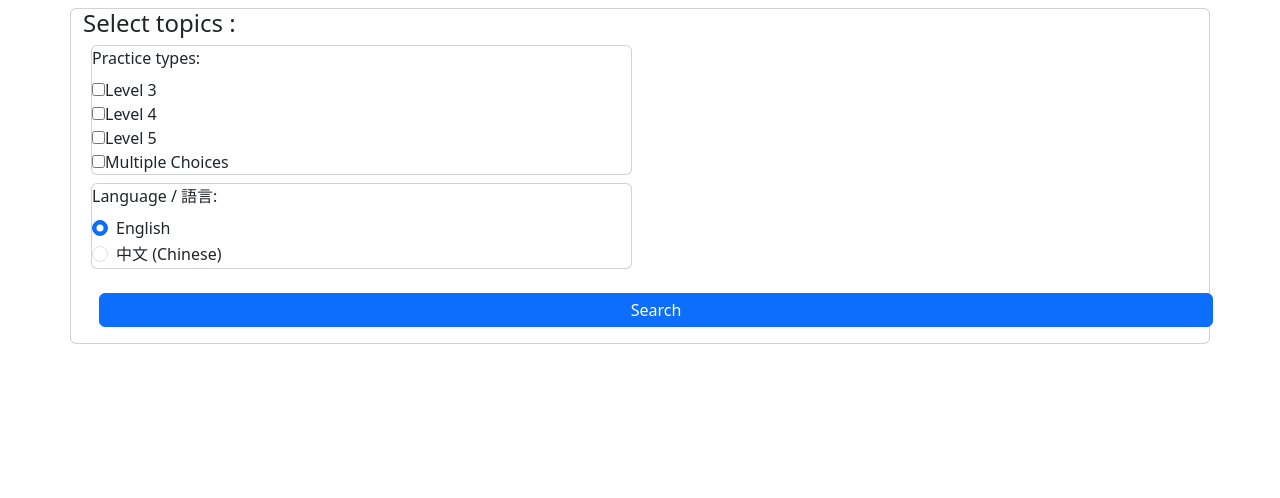
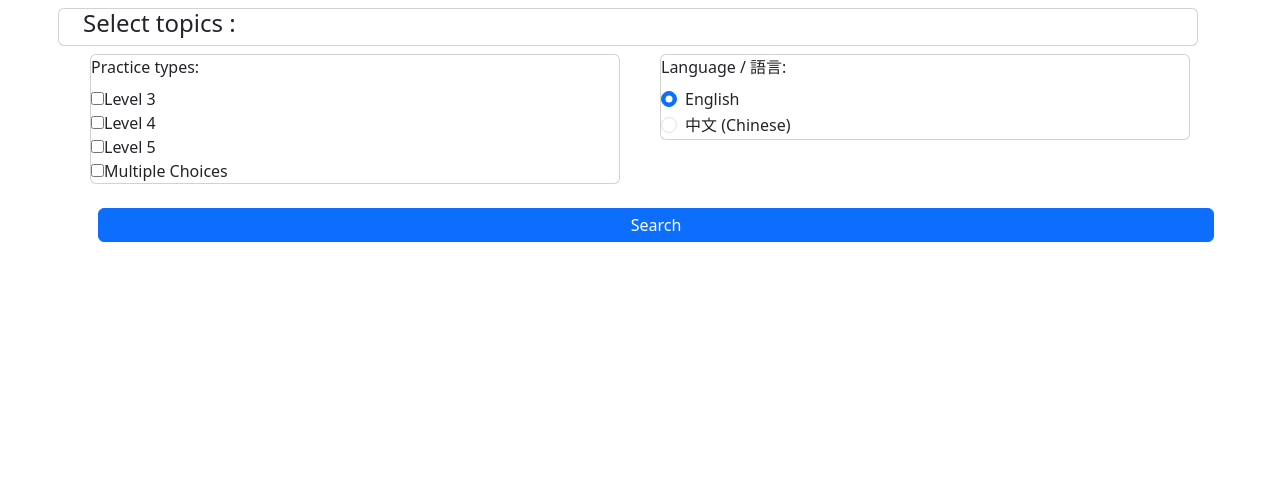
Before and after one commit to phili-ed/phili-ed, a Flask app: page /search in a window 1280 px wide. Shown: the part 58-556 px from the top of the page. Run offline with Flask 3, Linux system fonts and the light colour scheme; data that the repository does not hold is empty; parts of the project's set-up code (start-up, migrations or seed data) failed here and were passed over; some libraries are stand-ins or nearby versions; some web fonts are replaced.

Commit message:
container and more row

```diff
--- a/templates/search.html
+++ b/templates/search.html
@@ -4,12 +4,11 @@
 
     {% block content %}
     <div class="container">
-    <div class="row">
-    <div class="card col-12">
     <form action="/result" method="GET">
+        <div class="row">
+        <div class="card col-12 row">
         <h4>Select topics :</h4>
         {% for topic in all_topics %}
-        <div class="row">
             <div class="col-12 col-md-6 col-lg-4">
                 <div class="card p-2 m-2">
                     <label>
@@ -17,8 +16,10 @@
                     </label>
                 </div>
             </div>
+        {%  endfor  %}
         </div>
-        {%  endfor  %}
+        </div>
+        <div class="row">
         <div class="col-12 col-md-6">
             <div class="card m-2">
             <label class="form-label d-block">Practice types:</label>
@@ -51,8 +52,11 @@
             </div>
             </div>
         </div>
+        </div>
+        <div class="row">
         <div class="col-12">
             <button class="btn btn-primary m-3 p-1 w-100" type="submit">Search</button>
+        </div>
         </div>
     </form>
     </div>
--- a/templates/upload.html
+++ b/templates/upload.html
@@ -3,6 +3,7 @@
 {% block title %} Upload {% endblock %}
 
     {% block content %}
+<div class="container">
 <form action="/upload" method="POST" enctype="multipart/form-data">
     <div class="row">
         <div class="col-md-6">
@@ -53,5 +54,6 @@
 
     <button type="submit">Upload Practice</button>
 </form>
+</div>
 
     {% endblock %}
```
